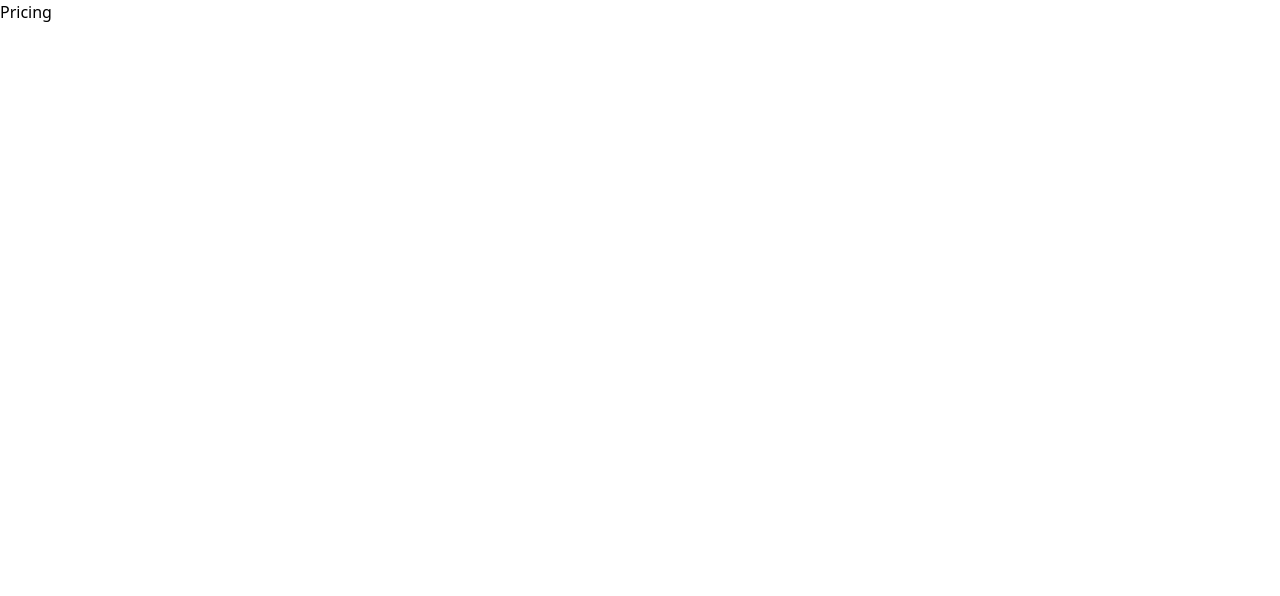
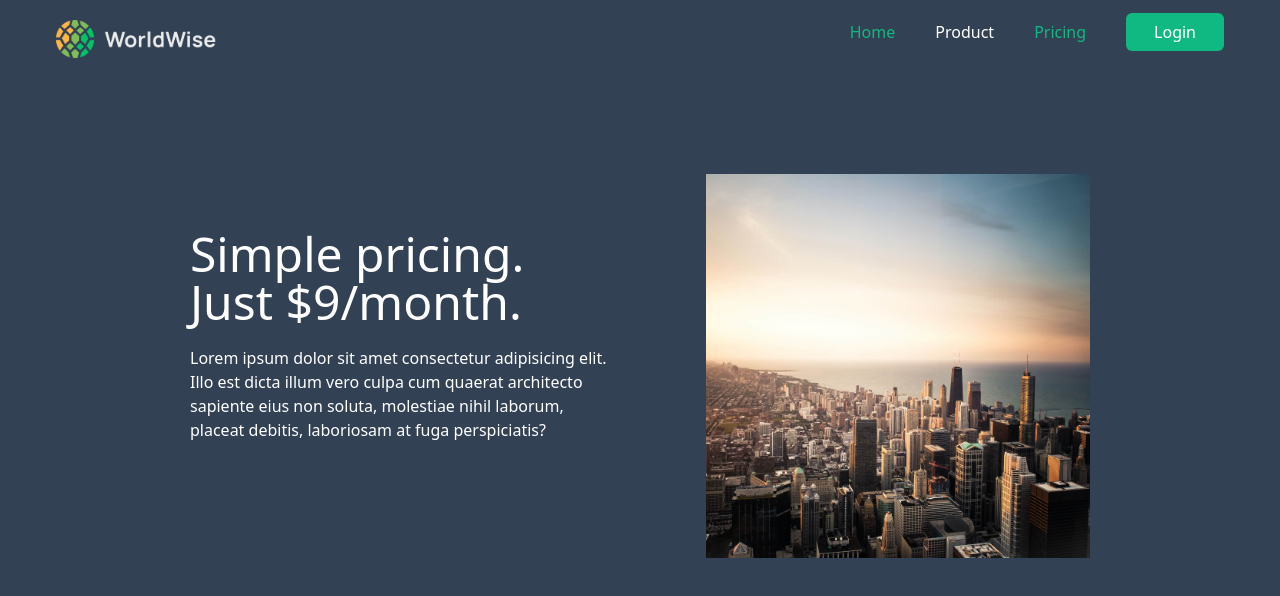
Before and after one commit to b1621/worldwise-SPA, a React (Vite) app: page /pricing in a window 1280 px wide. Shown: the top 596 px of the page. Built offline with nearby package versions, Linux system fonts and the light colour scheme.

Commit message:
pricing page styled

```diff
--- a/src/components/PageNav.jsx
+++ b/src/components/PageNav.jsx
@@ -3,17 +3,28 @@ import Logo from "./Logo";
 
 const PageNav = () => {
   return (
-    <nav className=" flex flex-row justify-between py-5 px-14">
+    <nav className=" flex flex-row justify-between py-5 px-14 text-white">
       <Logo />
       <ul className=" flex w-fit gap-10 ">
         <li className="active:text-red-800 text-emerald-500">
           <NavLink to="/">Home</NavLink>
         </li>
         <li className="active:text-red-800">
-          <NavLink to="/product">Product</NavLink>
+          <NavLink
+            to="/product"
+            className={({ isActive }) => (isActive ? `text-emerald-500` : "")}
+          >
+            Product
+          </NavLink>
         </li>
         <li className="active:text-red-800">
-          <NavLink to="/pricing">Pricing</NavLink>
+          <NavLink
+            to="/pricing"
+            end
+            className={({ isActive }) => (isActive ? `text-emerald-500` : "")}
+          >
+            Pricing
+          </NavLink>
         </li>
         <li>
           <NavLink
--- a/src/pages/Pricing.jsx
+++ b/src/pages/Pricing.jsx
@@ -1,5 +1,36 @@
+import PageNav from "../components/PageNav";
+
 const Pricing = () => {
-  return <div>Pricing</div>;
+  return (
+    <>
+      <main className="h-screen bg-slate-700">
+        <PageNav />
+        <section className=" w-[900px] mx-auto text-white flex flex-row justify-between my-24">
+          <div className=" w-[420px] my-14">
+            <h2 className="text-5xl">
+              {" "}
+              Simple pricing.
+              <br />
+              Just $9/month.
+            </h2>
+            <p className="my-5">
+              Lorem ipsum dolor sit amet consectetur adipisicing elit. Illo est
+              dicta illum vero culpa cum quaerat architecto sapiente eius non
+              soluta, molestiae nihil laborum, placeat debitis, laboriosam at
+              fuga perspiciatis?
+            </p>
+          </div>
+          <div className=" h-96">
+            <img
+              className="  h-full"
+              src="img-2.jpg"
+              alt="person with dog overlooking mountain with sunset"
+            />
+          </div>
+        </section>
+      </main>
+    </>
+  );
 };
 
 export default Pricing;
--- a/src/pages/Product.jsx
+++ b/src/pages/Product.jsx
@@ -2,9 +2,9 @@ import PageNav from "../components/PageNav";
 
 const Product = () => {
   return (
-    <main className="h-screen bg-slate-600">
+    <main className="h-screen bg-slate-700">
       <PageNav />
-      <section className=" w-[900px] mx-auto text-white flex flex-row justify-between my-14">
+      <section className=" w-[900px] mx-auto text-white flex flex-row justify-between my-24">
         <div className=" h-96">
           <img
             className="  h-full"
@@ -12,7 +12,7 @@ const Product = () => {
             alt="person with dog overlooking mountain with sunset"
           />
         </div>
-        <div className=" w-[420px] my-5">
+        <div className=" w-[420px] my-14">
           <h2 className="text-5xl"> About WorldWide.</h2>
           <p className="my-5">
             Lorem ipsum dolor sit amet consectetur adipisicing elit. Illo est
```
